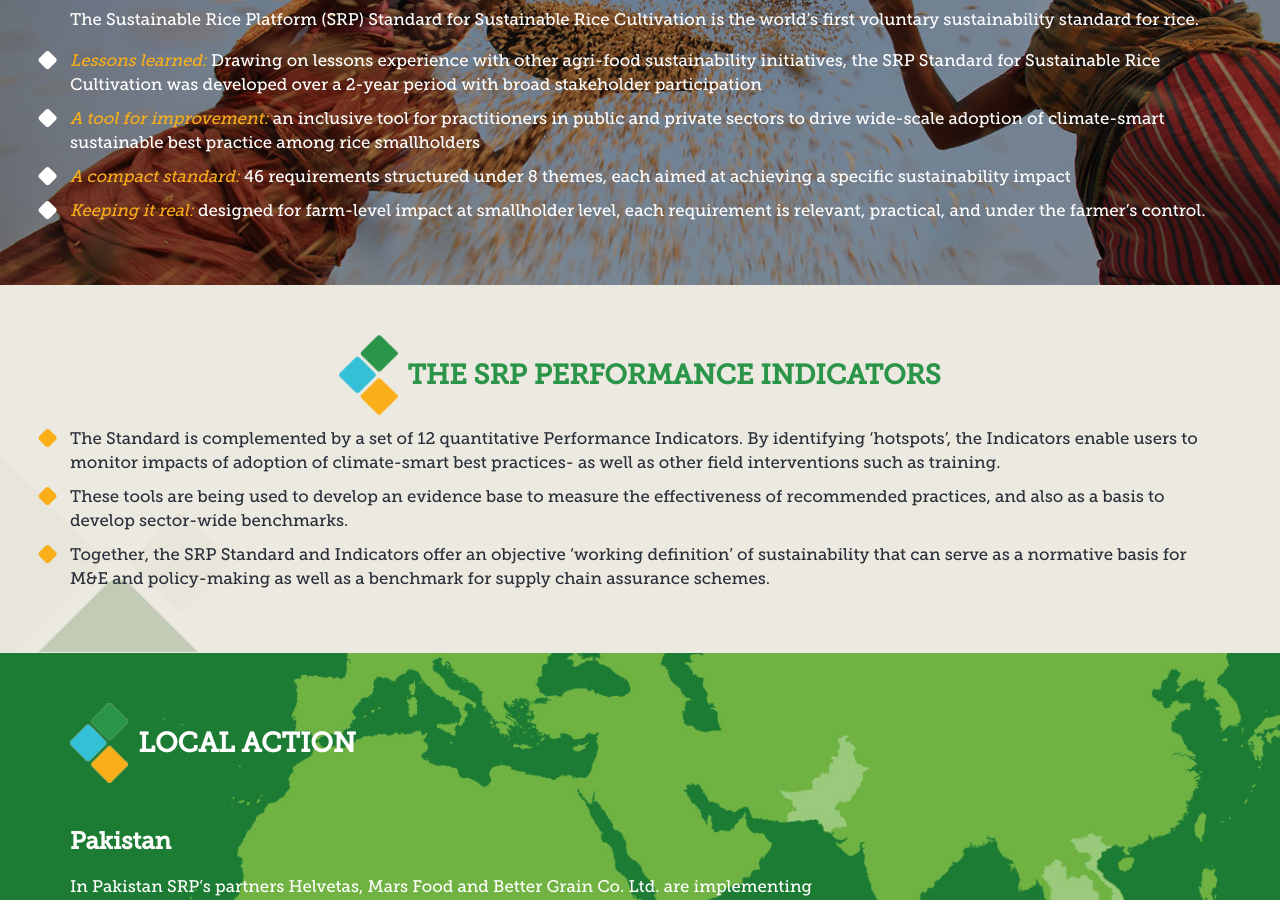
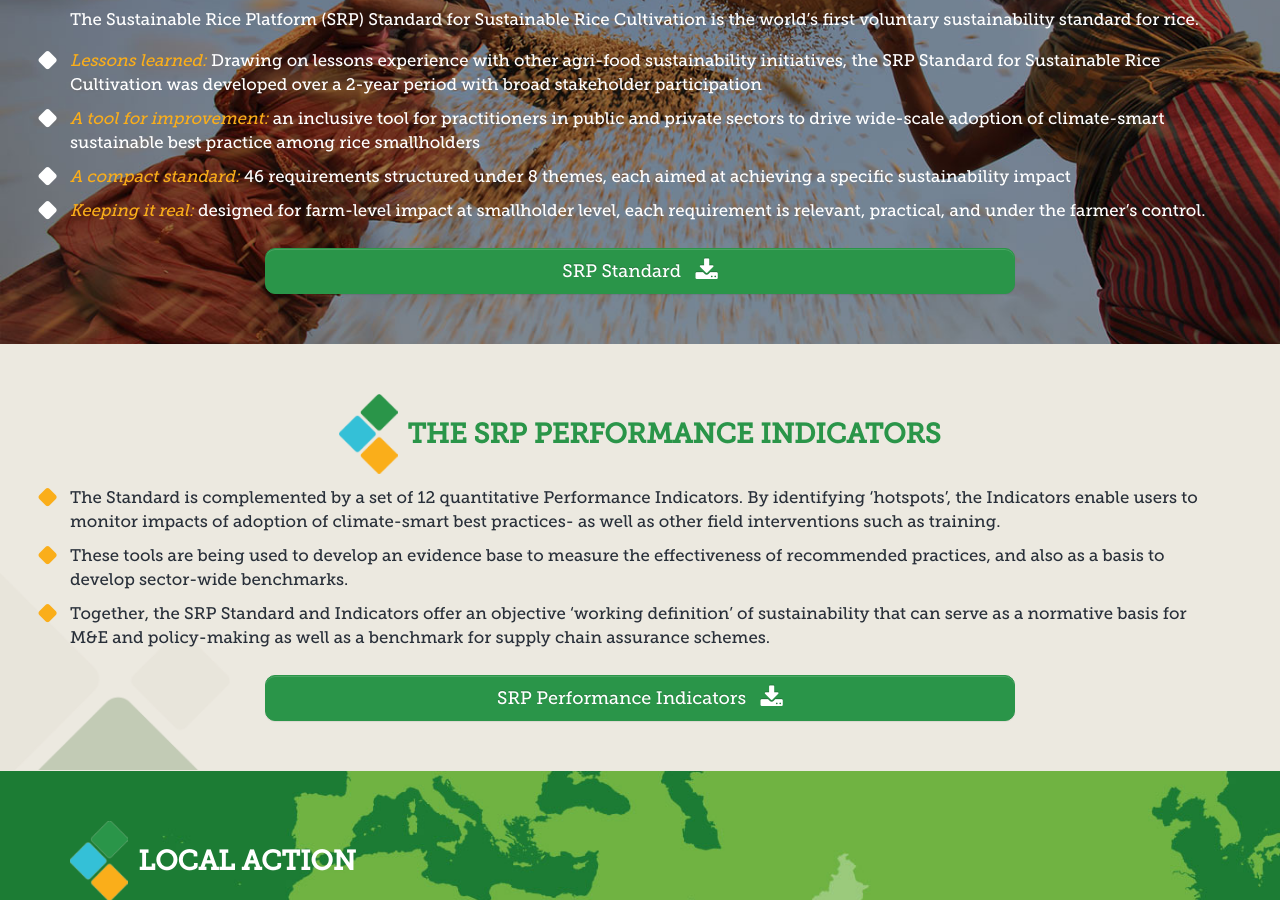
Before and after one commit to sustainablericeplatform/sustainablericeplatform.github.io, a Jekyll site: the page built from Resources/index.html, in a window 1280 px wide and 900 px high, scrolled down 1199 px. Built offline with Jekyll 4.4.1, drawn with Linux system fonts in a browser that asks for light colours.

Commit message:
Update index.html
Added download buttons

```diff
--- a/Resources/index.html
+++ b/Resources/index.html
@@ -44,6 +44,11 @@
             <li><i class="fa fa-square white"></i><em class="yellow">A compact standard:</em> 46 requirements structured under 8 themes, each aimed at achieving a specific sustainability impact</li>
             <li><i class="fa fa-square white"></i><em class="yellow">Keeping it real:</em> designed for farm-level impact at smallholder level, each requirement is relevant, practical, and under the farmer’s control.  </li>
         </ul>
+        <div class="row margin top">
+            <div class="col-md-8 col-md-offset-2">
+                <a href="" target="_blank" class="btn btn-primary btn-lg btn-block">SRP Standard <i class="fa fa-download fa-lg" style="margin-left: 10px"></i></a>
+            </div>
+        </div>
     </div>
 </section>
 <section class="performance-indicators" id="performance-indicators">
@@ -59,6 +64,11 @@
             <li><i class="fa fa-square"></i>These tools are being used to develop an evidence base to measure the effectiveness of recommended practices, and also as a basis to develop sector-wide benchmarks.</li>
             <li><i class="fa fa-square"></i>Together, the SRP Standard and Indicators offer an objective ‘working definition’ of sustainability that can serve as a normative basis for M&amp;E and policy-making as well as a benchmark for supply chain assurance schemes.</li>
         </ul>
+        <div class="row margin top">
+            <div class="col-md-8 col-md-offset-2">
+                <a href="" target="_blank" class="btn btn-primary btn-lg btn-block">SRP Performance Indicators <i class="fa fa-download fa-lg" style="margin-left: 10px"></i></a>
+            </div>
+        </div>
     </div>
 </section>
 <section class="local-action" id="local-action">
```
